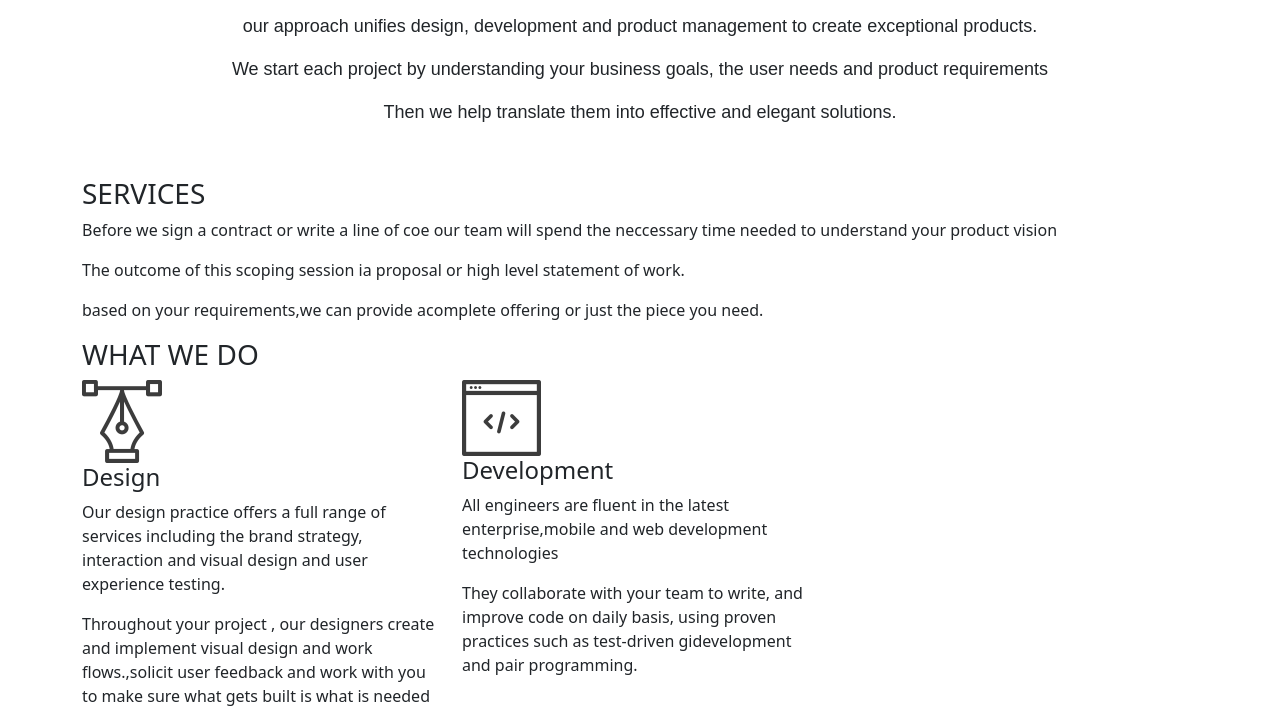
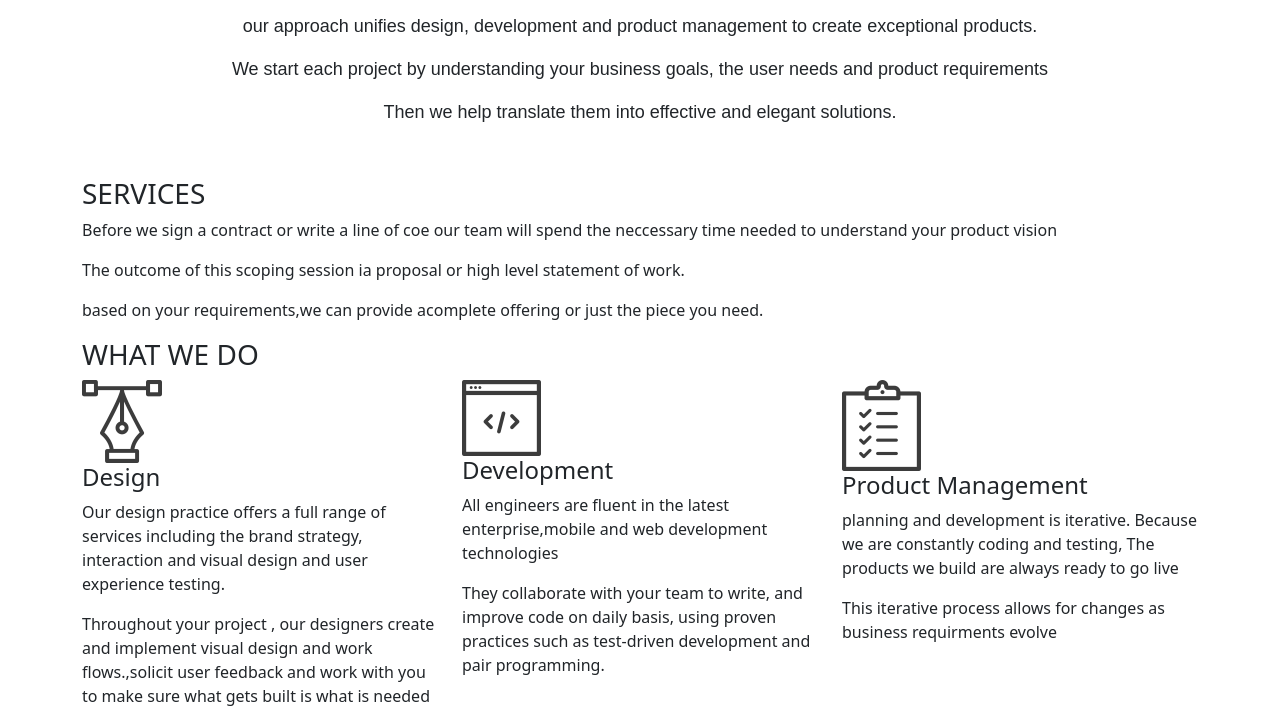
Before and after one commit to klvnbett/Delani_studio, a plain HTML site: page index.html in a window 1280 px wide. Shown: the part 766-1490 px from the top of the page. Drawn offline with nearby package versions, Linux system fonts and the light colour scheme.

Commit message:
it will add product management

```diff
--- a/index.html
+++ b/index.html
@@ -47,7 +47,13 @@
                 <img src="assets/services_icons/dev_icon.png" alt="development" id="development">
                 <h4>Development</h4>
                 <p class="dev-text">All engineers are fluent in the latest enterprise,mobile and web development technologies</p>
-                <p class="dev_text"> They collaborate with your team to write, and improve code on daily basis, using proven practices such as test-driven gidevelopment and pair programming.</p>
+                <p class="dev_text"> They collaborate with your team to write, and improve code on daily basis, using proven practices such as test-driven development and pair programming.</p>
+            </div>
+            <div class="col-md-4 product">
+                <img src="assets/services_icons/product_icon.png" alt="product_management" id="product">
+                <h4>Product Management</h4>
+                <p class="product_manage">planning and development is iterative. Because we are constantly coding and testing, The products we build are always ready to go live</p>
+                <p class="product_manage">This iterative process allows for changes as business requirments evolve</p>
             </div>
         </div>
     </div>
```
